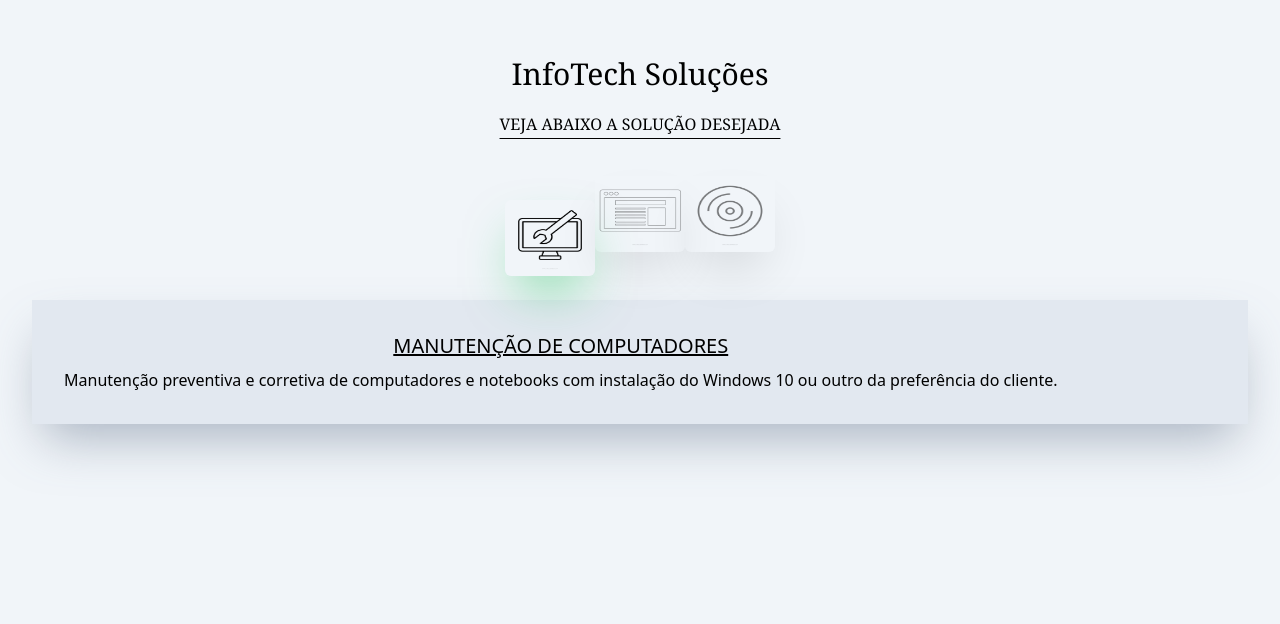
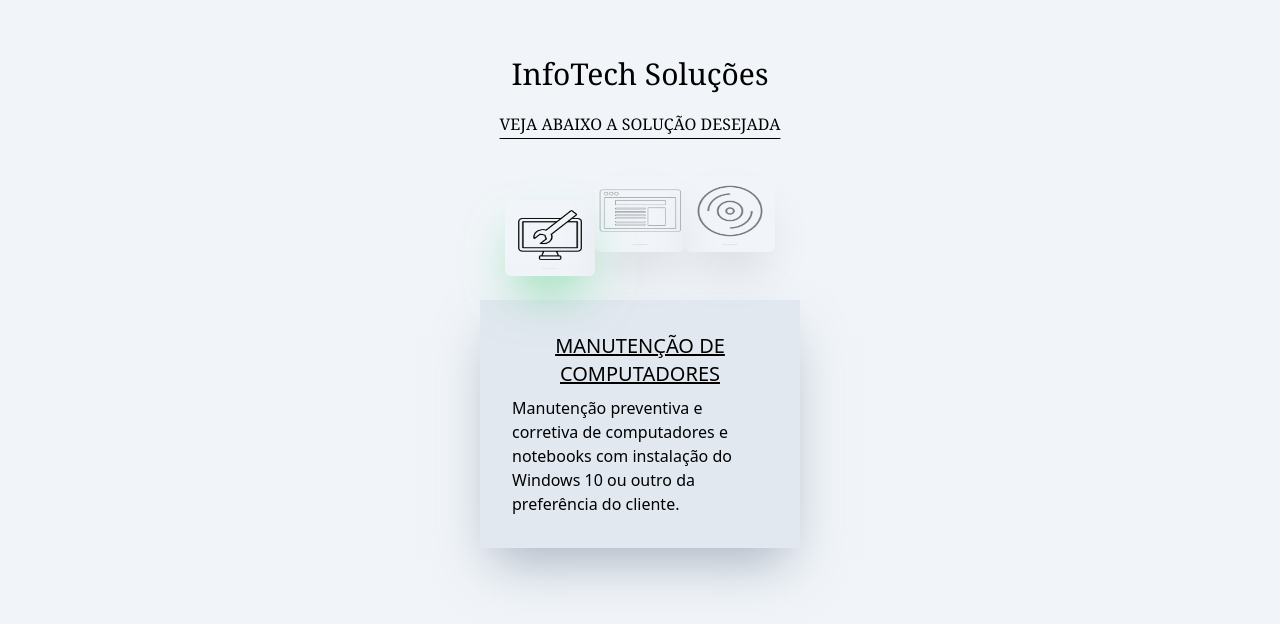
Before and after one commit to Macuco97/my-page, a Next.js app: page / in a window 1280 px wide. Shown: the top 624 px of the page. Built offline with nearby package versions, Linux system fonts and the light colour scheme.

Commit message:
Center contain

```diff
--- a/components/contain.js
+++ b/components/contain.js
@@ -1,11 +1,12 @@
 export default function Contain({activeImage, setActiveImage}) {
-const container = `flex flex-box justify justify-items-center mx-8 bg-slate-200 shadow-slate-500/50 shadow-2xl p-8 mt-12 width-32 `
+const container = `flex flex-box justify-center justify-items-center mx-8 bg-slate-200 shadow-slate-500/50 shadow-2xl p-8 mt-12 w-80`
 const manutencaoContents = `overflow-hidden ${activeImage === "manutencao" ? `transition opacity-100 duration-500` : `transition opacity-0 max-h-0 max-w-0`}`
 const siteContents = `overflow-hidden ${activeImage === 'site' ? `transition opacity-100 duration-500` : `transition opacity-0 max-h-0 max-w-0`}`
 const discContents = `overflow-hidden ${activeImage === 'disc' ? `transition opacity-100 duration-500` : `transition opacity-0 max-h-0 max-w-0`}`
 const title = "text-xl mb-2 text-center underline"
 
     return (
+        <div className = {`flex flex-row justify-center`}>
             <section className = {container}>
                 <div className = {manutencaoContents}>
                     <h3 className = {title}>
@@ -32,5 +33,6 @@
                     </p>
                 </div>
             </section>
+        </div>
     )
 }
```
Lines whose indentation alone changed are shown as unchanged.
